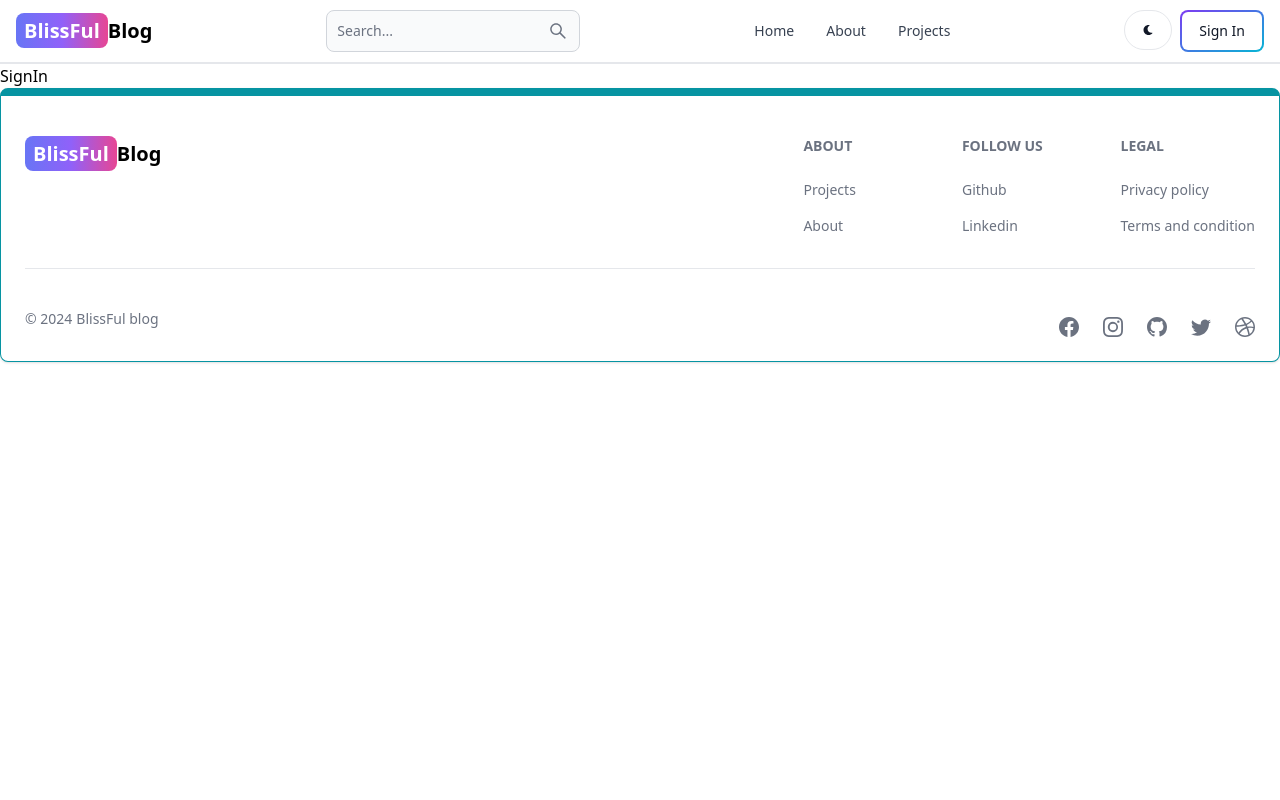
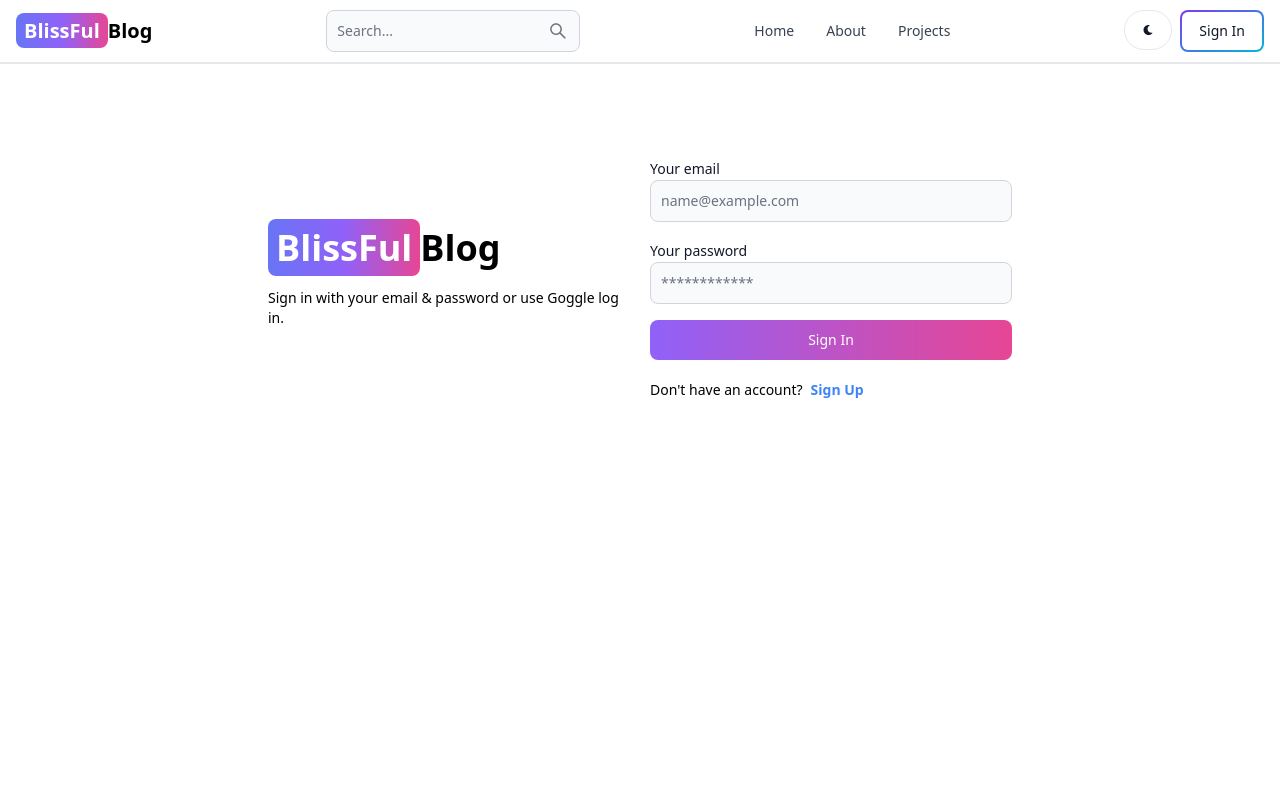
Before and after one commit to pieash9/blissful-blog, a React (Vite) app: page /sign-in in a window 1280 px wide. Shown: the top 800 px of the page. Built offline with nearby package versions, Linux system fonts and the light colour scheme.

Commit message:
complete sign in page functionality

```diff
--- a/src/pages/SignIn.jsx
+++ b/src/pages/SignIn.jsx
@@ -1,5 +1,111 @@
+import { Alert, Button, Label, Spinner, TextInput } from "flowbite-react";
+import { useState } from "react";
+import { Link, useNavigate } from "react-router-dom";
+
 const SignIn = () => {
-  return <div>SignIn</div>;
+  const [formData, setFormData] = useState({});
+  const [errorMessage, setErrorMessage] = useState(null);
+  const [loading, setLoading] = useState(false);
+  const navigate = useNavigate();
+
+  const handleChange = (e) => {
+    setFormData({ ...formData, [e.target.id]: e.target.value.trim() });
+  };
+
+  const handleSubmit = async (e) => {
+    e.preventDefault();
+
+    if (!formData.email || !formData.password) {
+      setErrorMessage("Please fill out all fields.");
+    }
+    try {
+      setLoading(true);
+      setErrorMessage(null);
+      const res = await fetch(`http://localhost:5000/api/v1/auth/signin`, {
+        method: "POST",
+        headers: { "content-type": "application/json" },
+        body: JSON.stringify(formData),
+      });
+      const data = await res.json();
+
+      if (data.success === false) {
+        return setErrorMessage(data.message);
+      }
+      setLoading(false);
+
+      if (res.ok) {
+        navigate("/");
+      }
+    } catch (error) {
+      setErrorMessage(error.message);
+      setLoading(false);
+    }
+  };
+  return (
+    <div className="mt-20 min-h-screen">
+      <div className=" flex gap-5 p-3 max-w-3xl mx-auto flex-col md:flex-row md:items-center">
+        {/* left side */}
+        <div className=" flex-1">
+          <Link to="/" className=" text-4xl  font-bold dark:text-white">
+            <span className="px-2 py-1 bg-gradient-to-r from-indigo-500 via-purple-500 to-pink-500 rounded-lg text-white">
+              BlissFul
+            </span>
+            Blog
+          </Link>
+          <p className="text-sm mt-5">
+            Sign in with your email & password or use Goggle log in.
+          </p>
+        </div>
+        {/* right side */}
+        <div className="flex-1">
+          <form onSubmit={handleSubmit} className="flex flex-col gap-4">
+            <div>
+              <Label value="Your email" />
+              <TextInput
+                type="email"
+                placeholder="name@example.com"
+                id="email"
+                onChange={handleChange}
+              />
+            </div>
+            <div>
+              <Label value="Your password" />
+              <TextInput
+                type="password"
+                placeholder="************"
+                id="password"
+                onChange={handleChange}
+              />
+            </div>
+            <Button
+              type="submit"
+              gradientDuoTone="purpleToPink"
+              disabled={loading}
+            >
+              {loading ? (
+                <>
+                  <Spinner size="sm" /> <span className="pl-3">Loading...</span>
+                </>
+              ) : (
+                "Sign In"
+              )}
+            </Button>
+          </form>
+          <div className="mt-5 text-sm">
+            <span className="mr-2 ">Don{"'"}t have an account?</span>
+            <Link to="/sign-up" className="text-blue-500 font-semibold">
+              Sign Up
+            </Link>
+          </div>
+          {errorMessage ? (
+            <Alert className="mt-5" color="failure">
+              {errorMessage}
+            </Alert>
+          ) : null}
+        </div>
+      </div>
+    </div>
+  );
 };
 
 export default SignIn;
--- a/src/pages/SignUp.jsx
+++ b/src/pages/SignUp.jsx
@@ -81,7 +81,7 @@
               <Label value="Your password" />
               <TextInput
                 type="password"
-                placeholder="Password"
+                placeholder="************"
                 id="password"
                 onChange={handleChange}
               />
```
